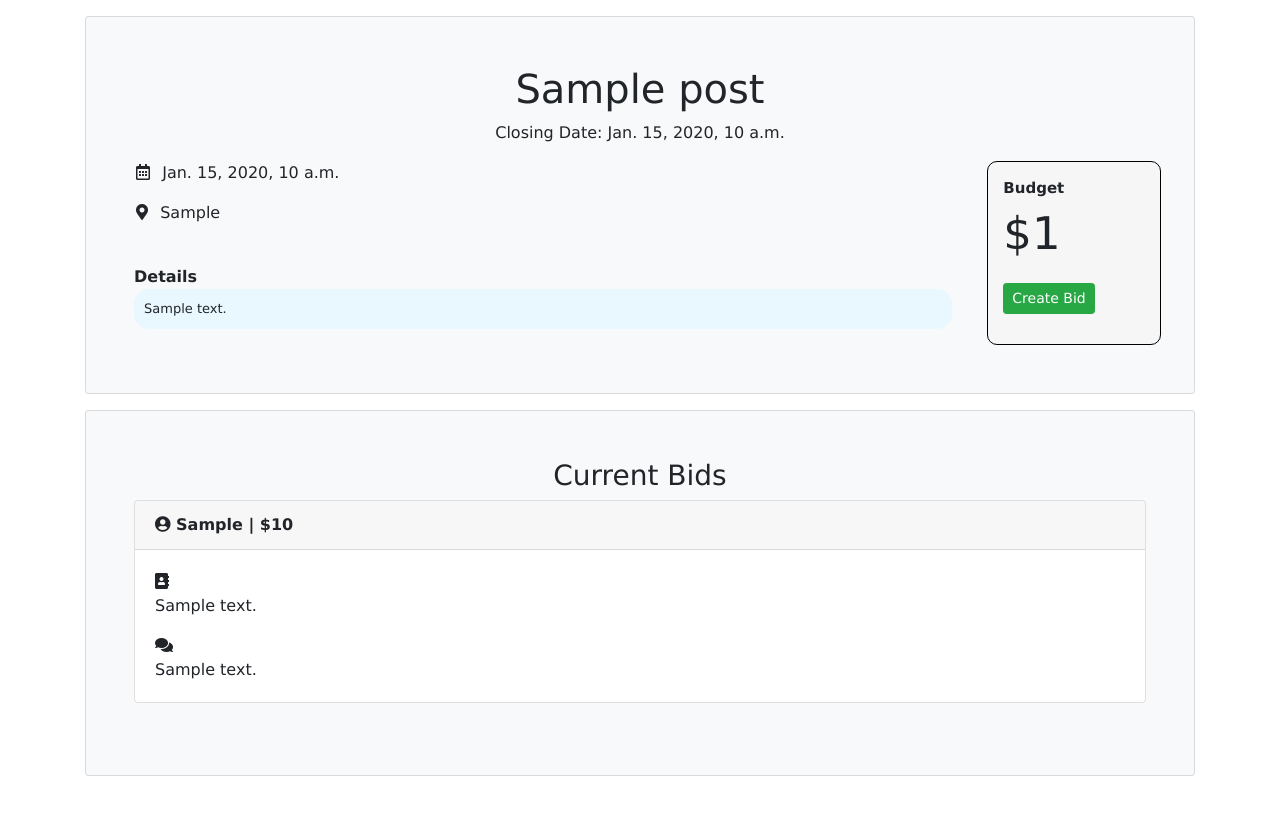
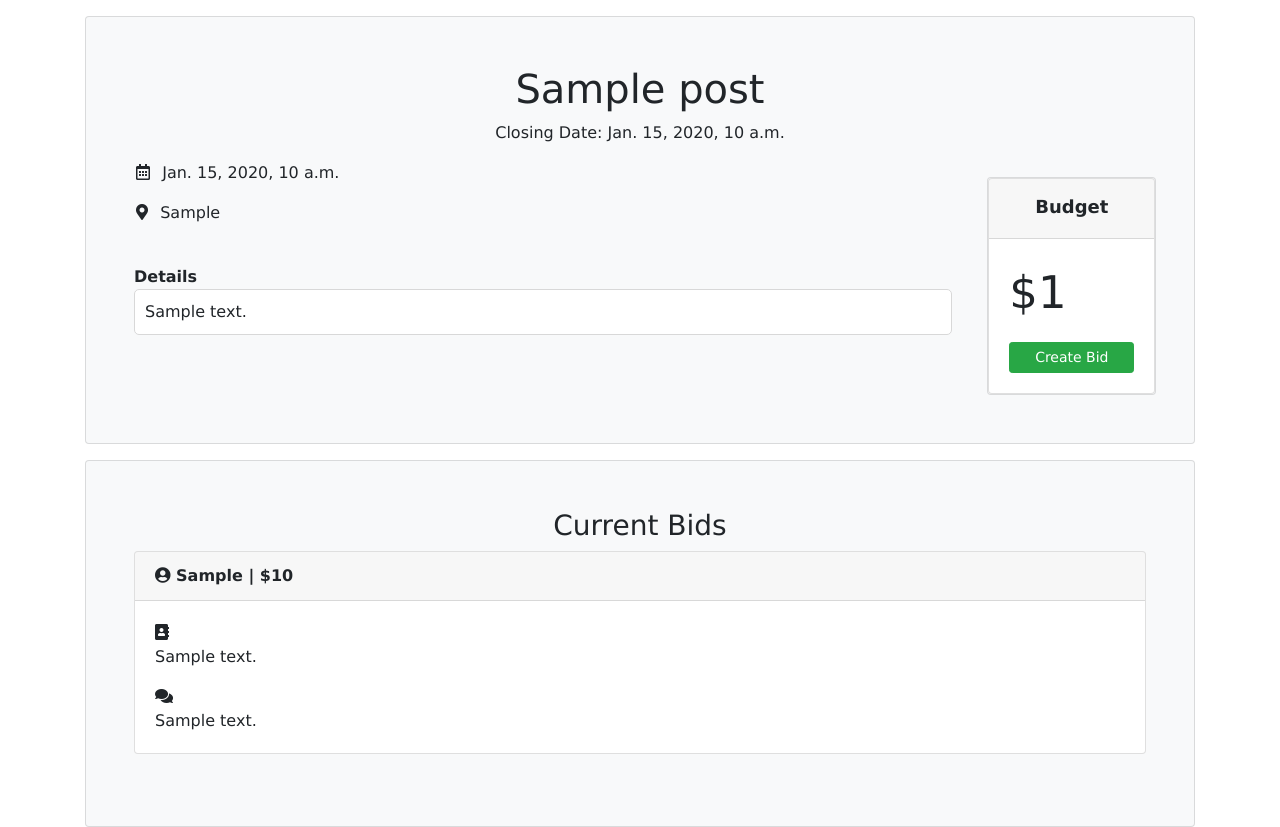
Before and after one commit to RemyBordignon/PartyWhip, a Django app: page /boards/1/ in a window 1280 px wide. Shown: the part 56-883 px from the top of the page. Before the commit the page ends 832 px from the top, so only its background shows below. Run offline with Django 3.2, Linux system fonts and the light colour scheme; a user stored in the database is signed in; tables that the repository leaves empty hold one stand-in row (values such as "Sample post"); some libraries are stand-ins or nearby versions.

Commit message:
fixed some looks and disabled buttons when post closed/assigned

```diff
--- a/static/css/main.css
+++ b/static/css/main.css
@@ -11,10 +11,12 @@ html * {
 
 #description {
     margin-right: 20px;
-    background-color: #E9F8FF;
-    font-size: 13px;
+    background-color: #FFFFFF;
     padding: 10px;
-    border-radius: 15px;
+    border-radius: 5px;
+    border-style: solid;
+    border-width:thin;
+    border-color: #D8D8D8;
 
 }
 
@@ -39,7 +41,7 @@ hr {
 }
 
 alert alert-primary {
-    background-color: red
+    background-color: red;
 }
 
 .welcomeFeature {
@@ -60,15 +62,11 @@ jumbotron {
     background-color: #f1f1f1;
 }
 
-#budget-box {
-    font-size: 15px;
-    border-radius: 10px;
-    border-style: solid;
-    border-color: black;
-    border-width: 1.5px;
-    padding-bottom: 25px;
-    padding-top: 15px;
-    background-color: #F6F6F6;
+#budget-header {
+    padding-top: 5px;
+    font-size: 18px;
+    font-weight: bold;
+    text-align: center;
 }
 
 #budget {
@@ -76,5 +74,5 @@ jumbotron {
 }
 
 #bid-button {
-    background-color: #f2f2f2;
+    width: 125px;
 }
--- a/templates/boards/detail.html
+++ b/templates/boards/detail.html
@@ -5,9 +5,15 @@
 {% endblock %}
 
 {% block content %}
-{% if status != "OPEN" %}
+{% if status == "CLOSED" %}
     <div align="center" class="alert alert-danger" role="alert">
         This post is {{ status }}
+    </div>
+{% endif %}
+
+{% if status == "ASSIGNED" %}
+    <div align="center" class="alert alert-danger" role="alert">
+        This post has been {{ status }}
     </div>
 {% endif %}
 <div class="card bg-light mt-3">
@@ -19,15 +25,32 @@
                 <p><i id="icon" class="far fa-calendar-alt"></i> &nbsp{{ post.event_date }}</p>
                 <p><i id="icon" class="fas fa-map-marker-alt"></i> &nbsp{{ post.location }}</p>
                 <br>
-                <strong>Details </strong>
+                <strong>Details</strong>
                 <p id="description"> {{ post.comment }} </p>
             </div>
-            <div id="budget-box" class="col-sm-2">
-                <strong align="center">Budget</strong>
+
+
+
+            <div class="card bg-light mt-3">
+                    <div class="card">
+                        <div class="card-header">
+                        <h5 id="budget-header">Budget</h5>
+                        </div>
+                        <div class="card-body">
                             <p id="budget">${{ post.budget }}</p>
                             <a href="{% url 'boards:create_bid' %}">
-                    <button class="btn btn-success btn-sm">Create Bid</button>
+                                {% if status != "OPEN" %}
+                                    <button id="bid-button" class="btn btn-success btn-sm" disabled>Create Bid</button>
+                                {% else %}
+                                    <button id="bid-button" class="btn btn-success btn-sm" >Create Bid</button>
+                                {% endif %}
                             </a>
+                        </div>
+
+                    </div>
+
+
+
             </div>
         </div>
     </div>
```
Lines whose indentation alone changed are shown as unchanged.
